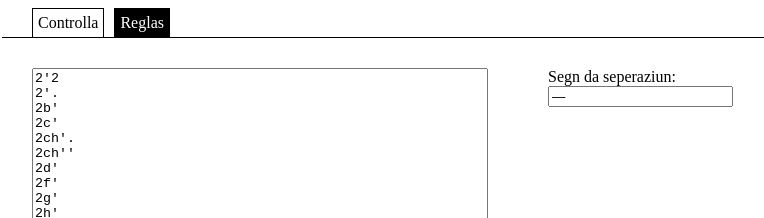
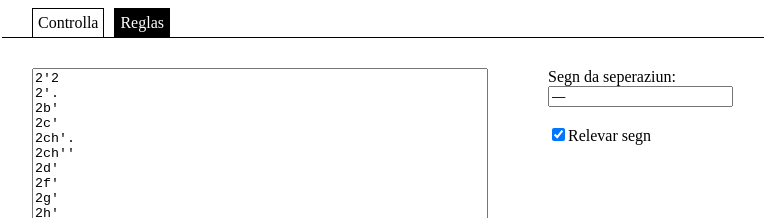
Before and after one commit to farscrl/hyphenation-tester, an Angular app: page / in a window 1280 px wide. Both pictures are taken after a click on the element "Reglas". Shown: the top 218 px of the page, without its empty margins (6-770 px from the left). Built offline with nearby package versions, Linux system fonts and the light colour scheme; what hyphen would draw is missing.

Commit message:
feat: allow to decide, if sign is highlighted

```diff
--- a/src/app/app.component.html
+++ b/src/app/app.component.html
@@ -27,7 +27,8 @@
 
     <div class="generatedText">
       seperaziun automatica:<br>
-      <span [innerHTML]="generatedText | highlight:separationSign"></span>
+      <span *ngIf="highlightSign" [innerHTML]="generatedText | highlight:separationSign"></span>
+      <span *ngIf="!highlightSign" [innerHTML]="generatedText"></span>
     </div>
   </div>
 </div>
@@ -38,7 +39,9 @@
 
     <div class="sign">
       Segn da seperaziun:<br>
-      <input type="text" [(ngModel)]="separationSign">
+      <input type="text" [(ngModel)]="separationSign"><br><br>
+
+      <input type="checkbox" [(ngModel)]="highlightSign">Relevar segn
     </div>
   </div>
 </div>
--- a/src/app/app.component.ts
+++ b/src/app/app.component.ts
@@ -19,6 +19,8 @@ export class AppComponent implements OnInit{
   rulePatterns: string = '';
 
   separationSign = '—';
+
+  highlightSign = true;
 
   activeTab = "control";
 
```
